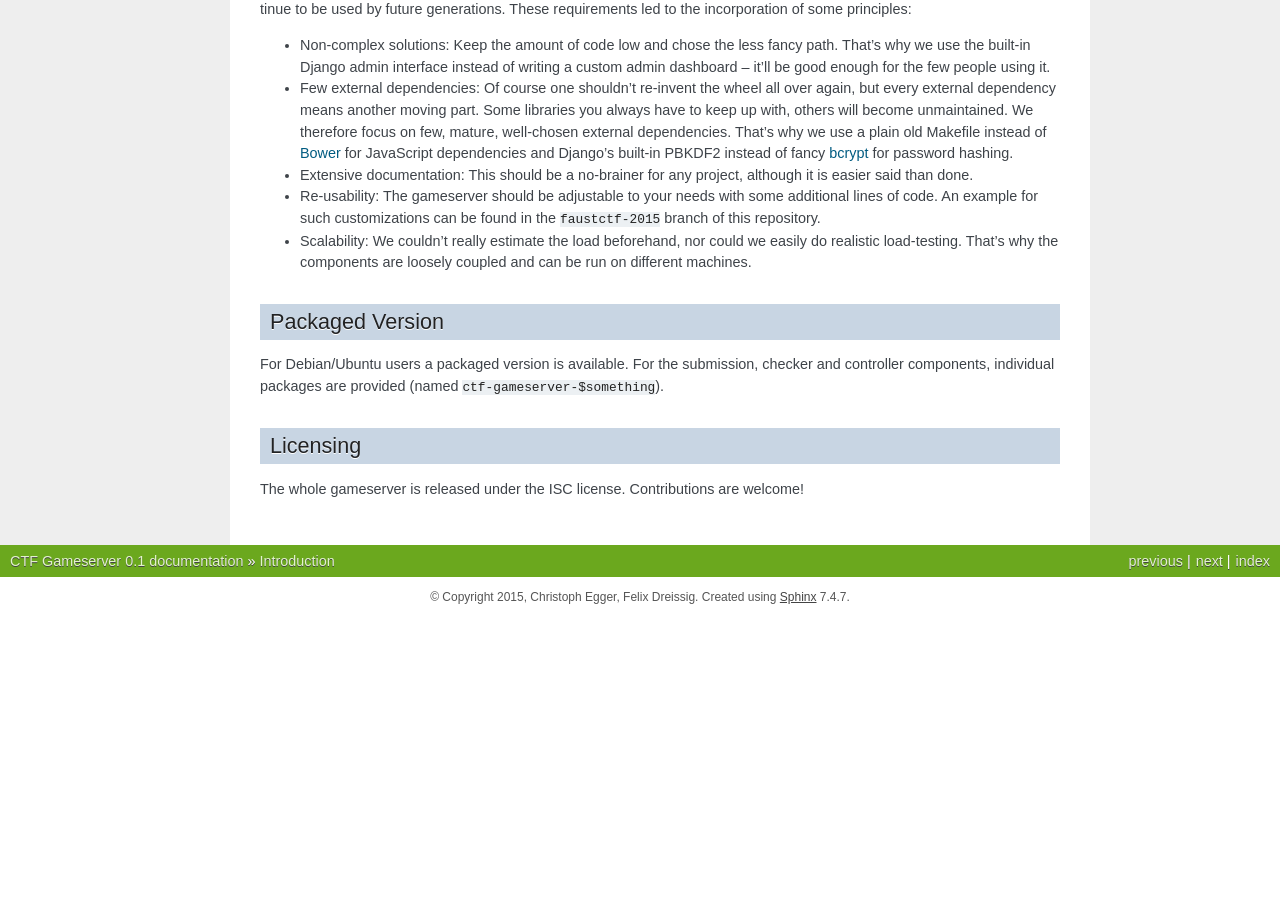
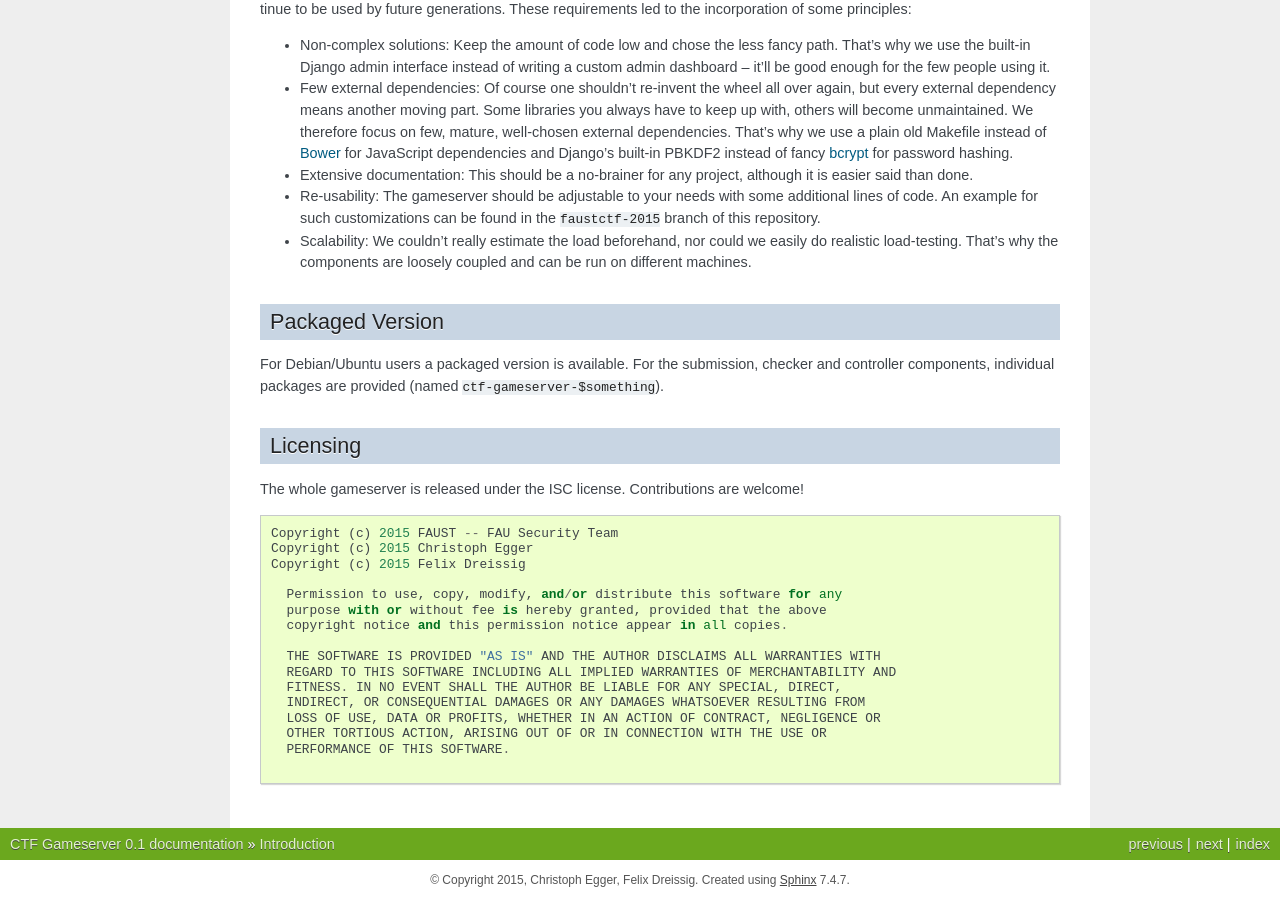
Before and after one commit to fausecteam/ctf-gameserver, a Sphinx documentation site: the page built from doc/source/intro.rst, in a window 1280 px wide and 900 px high, scrolled down 885 px. Built offline with Sphinx 7.4.7, drawn with Linux system fonts in a browser that asks for light colours; formulas are drawn with MathJax 3; before the commit the page ends 1502 px from its top, so only the background shows below that; part of the change alters nothing that is shown.

```diff
--- a/doc/source/intro.rst
+++ b/doc/source/intro.rst
@@ -90,3 +90,6 @@ Licensing
 
 The whole gameserver is released under the ISC license. Contributions
 are welcome!
+
+.. include:: ../../LICENSE.txt
+   :literal:
```
